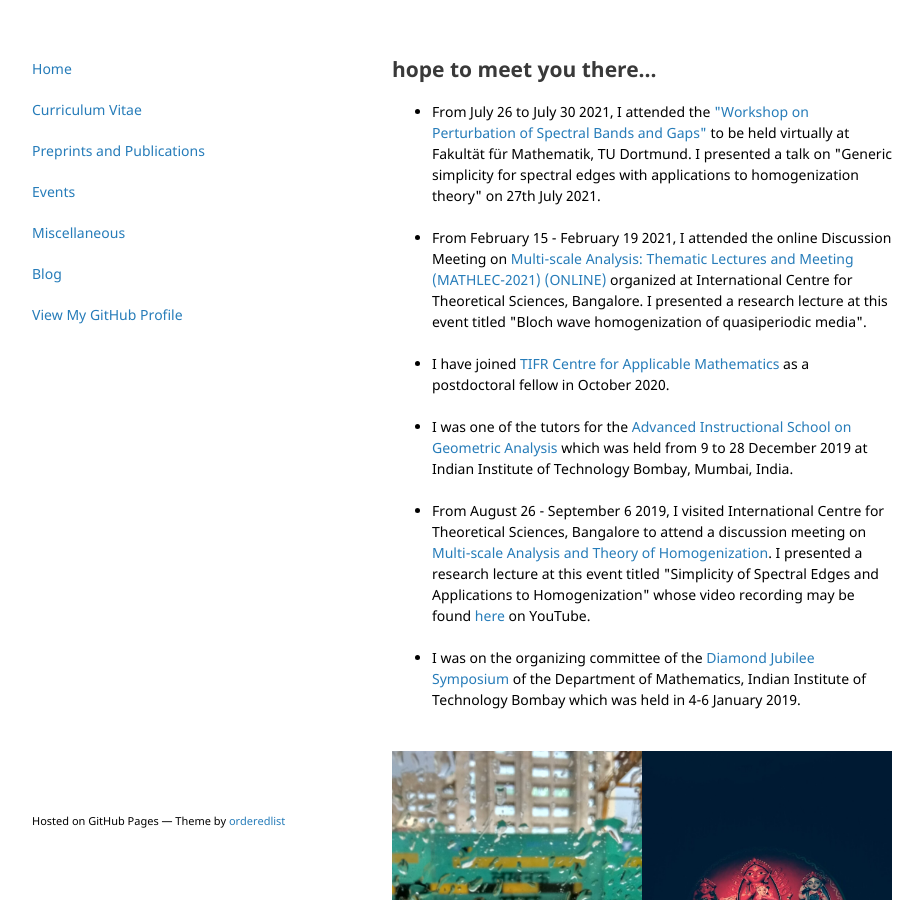
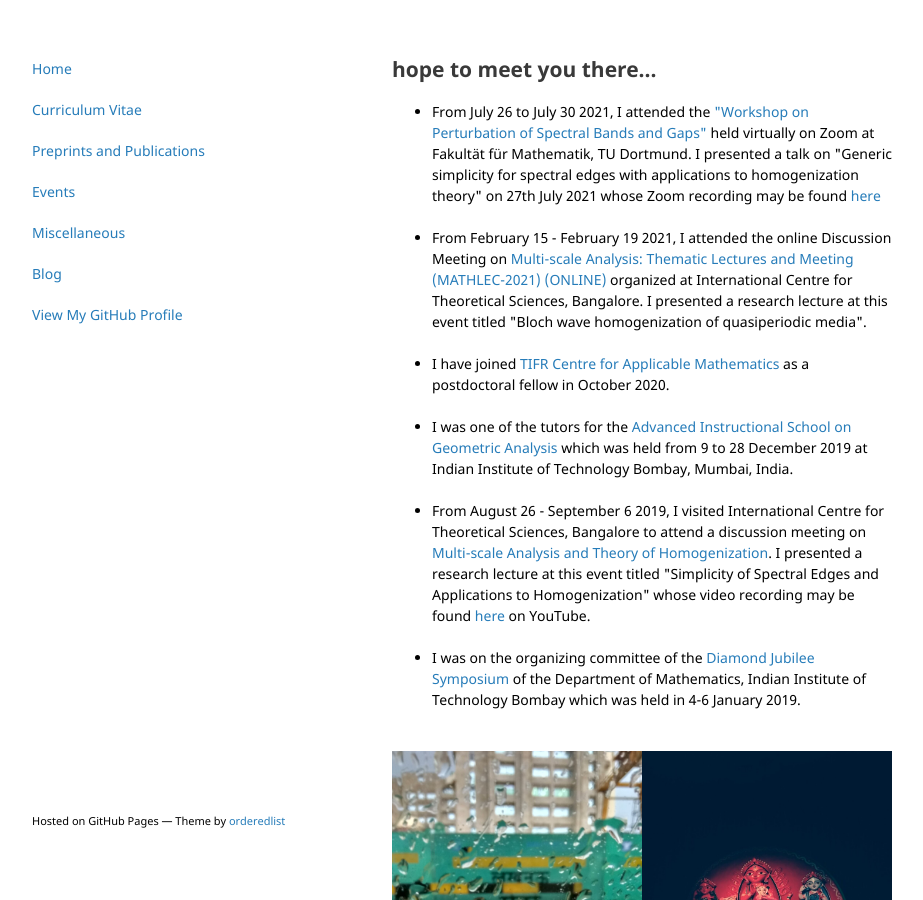
Before and after one commit to vivektewary/vivektewary.github.io, a Jekyll site: the page built from activities.html, in a window 1280 px wide and 900 px high. Shown: the whole window, without its empty margins (178-1101 px from the left). Built offline with Jekyll 4.4.1, drawn with Linux system fonts in a browser that asks for light colours.

Commit message:
Update activities.html

```diff
--- a/activities.html
+++ b/activities.html
@@ -6,7 +6,7 @@
 
 <p>
 <ul>
-<li>From July 26 to July 30 2021, I attended the <a href="https://www.mathematik.tu-dortmund.de/lsix/events/WPSG21/index.php" target="_blank">"Workshop on Perturbation of Spectral Bands and Gaps"</a> to be held virtually at Fakultät für Mathematik, TU Dortmund. I presented a talk on "Generic simplicity for spectral edges with applications to homogenization theory" on 27th July 2021.</li>
+<li>From July 26 to July 30 2021, I attended the <a href="https://www.mathematik.tu-dortmund.de/lsix/events/WPSG21/index.php" target="_blank">"Workshop on Perturbation of Spectral Bands and Gaps"</a> held virtually on Zoom at Fakultät für Mathematik, TU Dortmund. I presented a talk on "Generic simplicity for spectral edges with applications to homogenization theory" on 27th July 2021 whose Zoom recording may be found <a href="https://www.mathematik.tu-dortmund.de/lsix/events/WPSG21/recordings/WPSBG21__Tewary.mp4" target="_blank">here</a></li>
 <br>
 <li>From February 15 - February 19 2021, I attended the online Discussion Meeting on <a href="https://www.icts.res.in/discussion-meeting/MATHLEC2021" target="_blank">Multi-scale Analysis: Thematic Lectures and Meeting
 (MATHLEC-2021) (ONLINE)</a> organized at International Centre for Theoretical Sciences, Bangalore. I presented a research lecture at this event titled "Bloch wave homogenization of quasiperiodic media".</li>
```
